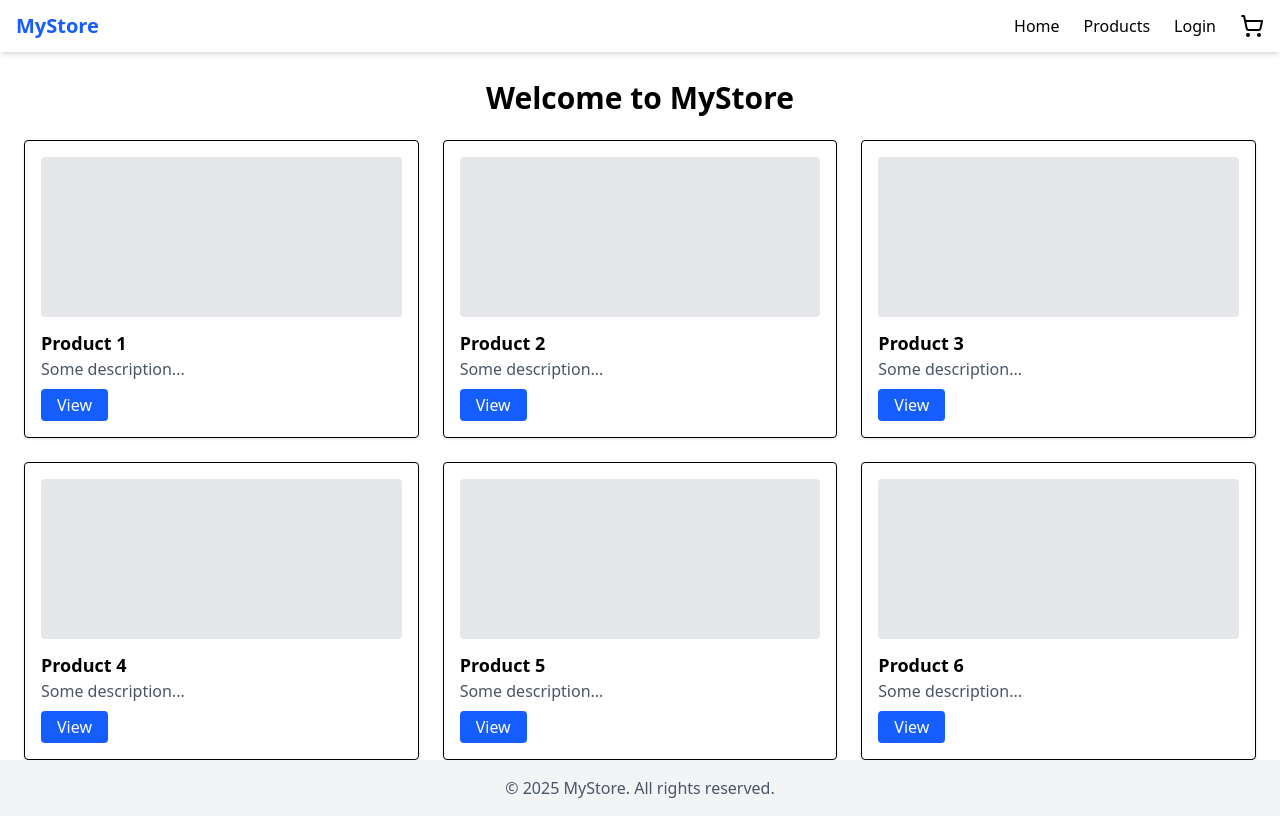
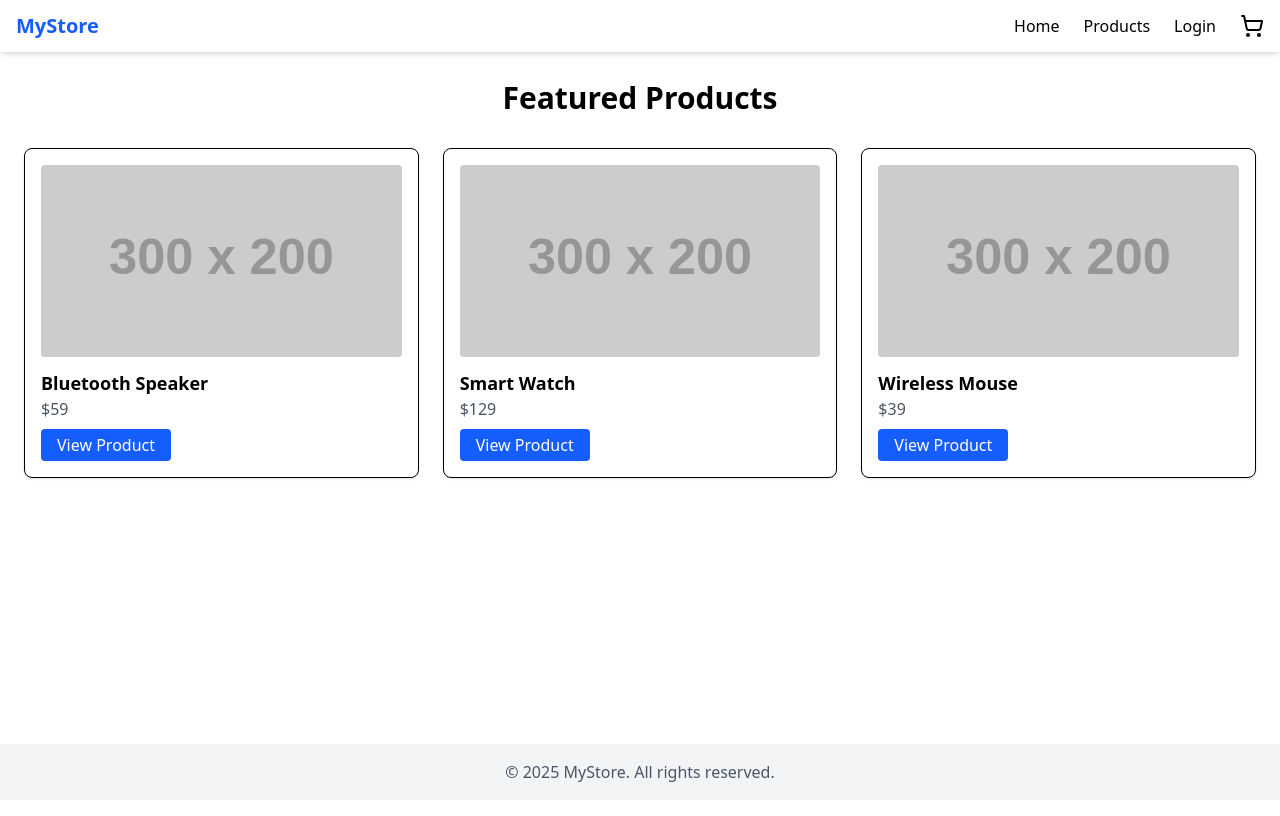
Before and after one commit to noim015/eCommerce, a React (Vite) app in the folder frontend/: page / in a window 1280 px wide. Built offline with nearby package versions, Linux system fonts and the light colour scheme.

Commit message:
Add Product Details Page

```diff
--- a/frontend/src/pages/Home.jsx
+++ b/frontend/src/pages/Home.jsx
@@ -1,16 +1,32 @@
-import React from 'react';
+import React, { useEffect, useState } from 'react';
+import { Link } from 'react-router-dom';
 
 const Home = () => {
+  const [products, setProducts] = useState([]);
+
+  useEffect(() => {
+    // Replace with real API later
+    setProducts([
+      { _id: '1', name: 'Bluetooth Speaker', price: 59, image: 'https://via.placeholder.com/300x200' },
+      { _id: '2', name: 'Smart Watch', price: 129, image: 'https://via.placeholder.com/300x200' },
+      { _id: '3', name: 'Wireless Mouse', price: 39, image: 'https://via.placeholder.com/300x200' }
+    ]);
+  }, []);
+
   return (
     <div className="mt-20 px-6">
-      <h1 className="text-3xl font-bold mb-6 text-center">Welcome to MyStore</h1>
+      <h1 className="text-3xl font-bold text-center mb-8">Featured Products</h1>
       <div className="grid grid-cols-1 sm:grid-cols-2 md:grid-cols-3 gap-6">
-        {[1, 2, 3, 4, 5, 6].map(item => (
-          <div key={item} className="border p-4 rounded shadow-sm">
-            <div className="bg-gray-200 h-40 rounded mb-3"></div>
-            <h2 className="text-lg font-semibold">Product {item}</h2>
-            <p className="text-gray-600">Some description...</p>
-            <button className="mt-2 bg-blue-600 text-white px-4 py-1 rounded hover:bg-blue-700">View</button>
+        {products.map(product => (
+          <div key={product._id} className="border rounded-lg p-4 shadow-sm">
+            <img src={product.image} alt={product.name} className="w-full h-48 object-cover rounded mb-3" />
+            <h2 className="text-lg font-semibold">{product.name}</h2>
+            <p className="text-gray-600 mb-2">${product.price}</p>
+            <Link to="/products">
+              <button className="bg-blue-600 text-white px-4 py-1 rounded hover:bg-blue-700">
+                View Product
+              </button>
+            </Link>
           </div>
         ))}
       </div>
--- /dev/null
+++ b/frontend/src/pages/ProductDetails.jsx
@@ -0,0 +1,46 @@
+import React, { useEffect, useState } from 'react';
+import { useParams } from 'react-router-dom';
+import { useCart } from '../context/CartContext';
+
+const ProductDetails = () => {
+  const { id } = useParams();
+  const [product, setProduct] = useState(null);
+  const { addToCart, cartItems } = useCart();
+
+  useEffect(() => {
+    // Dummy product fetch (replace with real API)
+    const products = [
+      { _id: '1', name: 'Bluetooth Speaker', price: 59, description: 'High quality sound', image: 'https://via.placeholder.com/300x200' },
+      { _id: '2', name: 'Smart Watch', price: 129, description: 'Track your steps', image: 'https://via.placeholder.com/300x200' },
+      { _id: '3', name: 'Wireless Mouse', price: 39, description: 'Ergonomic design', image: 'https://via.placeholder.com/300x200' }
+    ];
+    const found = products.find((p) => p._id === id);
+    setProduct(found);
+  }, [id]);
+
+  const isInCart = cartItems.some((item) => item._id === id);
+
+  if (!product) return <p className="mt-20 px-6">Loading...</p>;
+
+  return (
+    <div className="mt-20 px-6 max-w-xl mx-auto">
+      <img src={product.image} alt={product.name} className="w-full h-60 object-cover rounded mb-4" />
+      <h1 className="text-2xl font-bold mb-2">{product.name}</h1>
+      <p className="text-gray-600 mb-2">${product.price}</p>
+      <p className="mb-4">{product.description}</p>
+
+      {isInCart ? (
+        <p className="text-green-600">Already in cart</p>
+      ) : (
+        <button
+          onClick={() => addToCart(product)}
+          className="bg-blue-600 text-white px-4 py-2 rounded hover:bg-blue-700"
+        >
+          Add to Cart
+        </button>
+      )}
+    </div>
+  );
+};
+
+export default ProductDetails;
```
